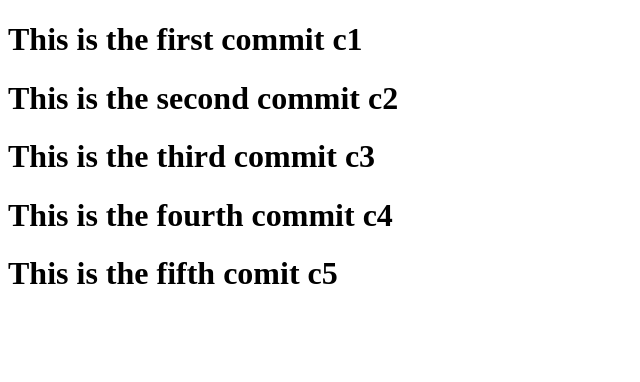
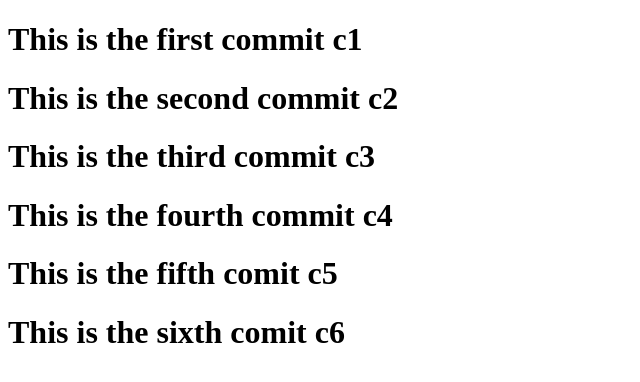
Before and after one commit to blaucomfuig/git_prueba, a plain HTML site: page index.html in a window 1280 px wide. Shown: the whole page, without its empty margins (0-640 px from the left). Drawn offline with Linux system fonts and the light colour scheme.

Commit message:
this is the sixth commit c6

```diff
--- a/index.html
+++ b/index.html
@@ -12,5 +12,6 @@
     <h1>This is the third commit c3</h1>
     <h1>This is the fourth commit c4</h1>
     <h1>This is the fifth comit c5</h1>
+    <h1>This is the sixth comit c6</h1>
 </body>
 </html>
```
